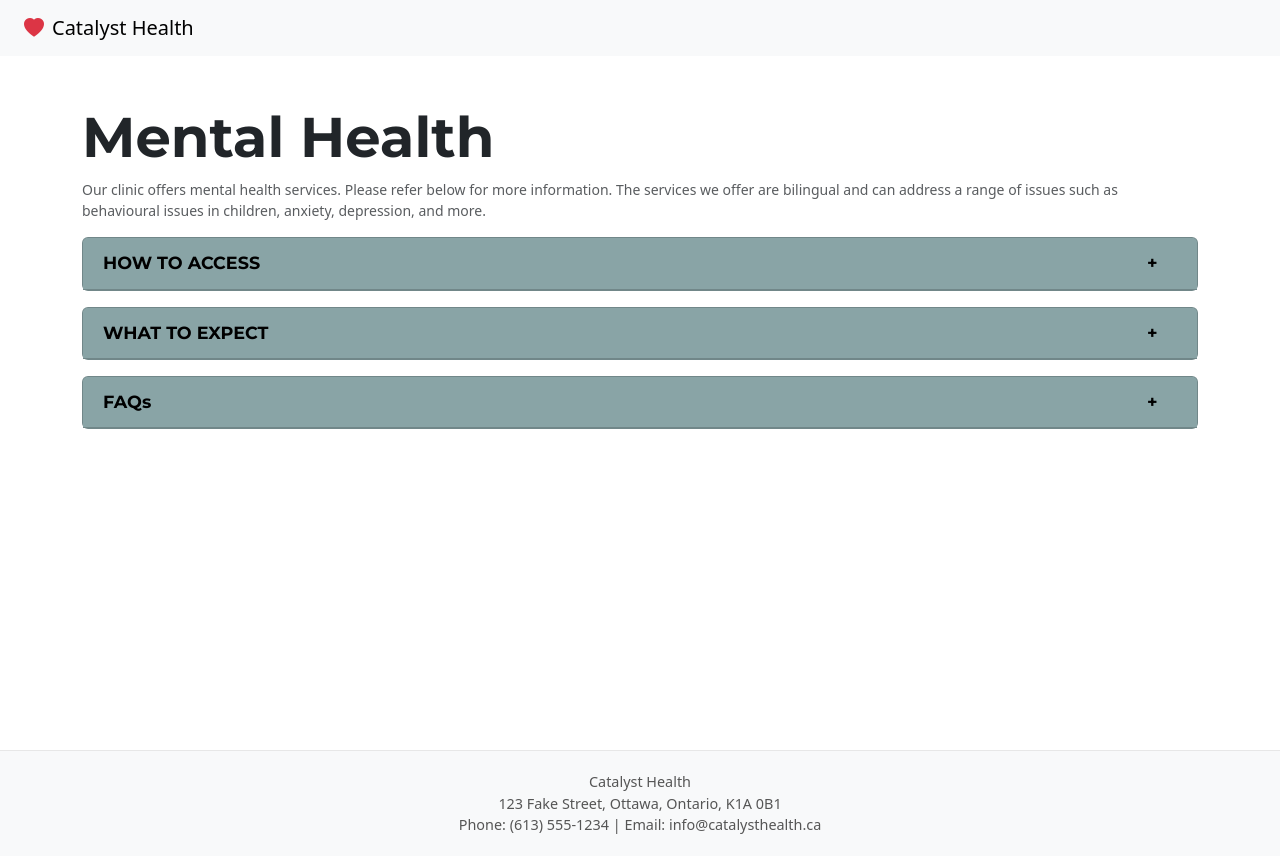
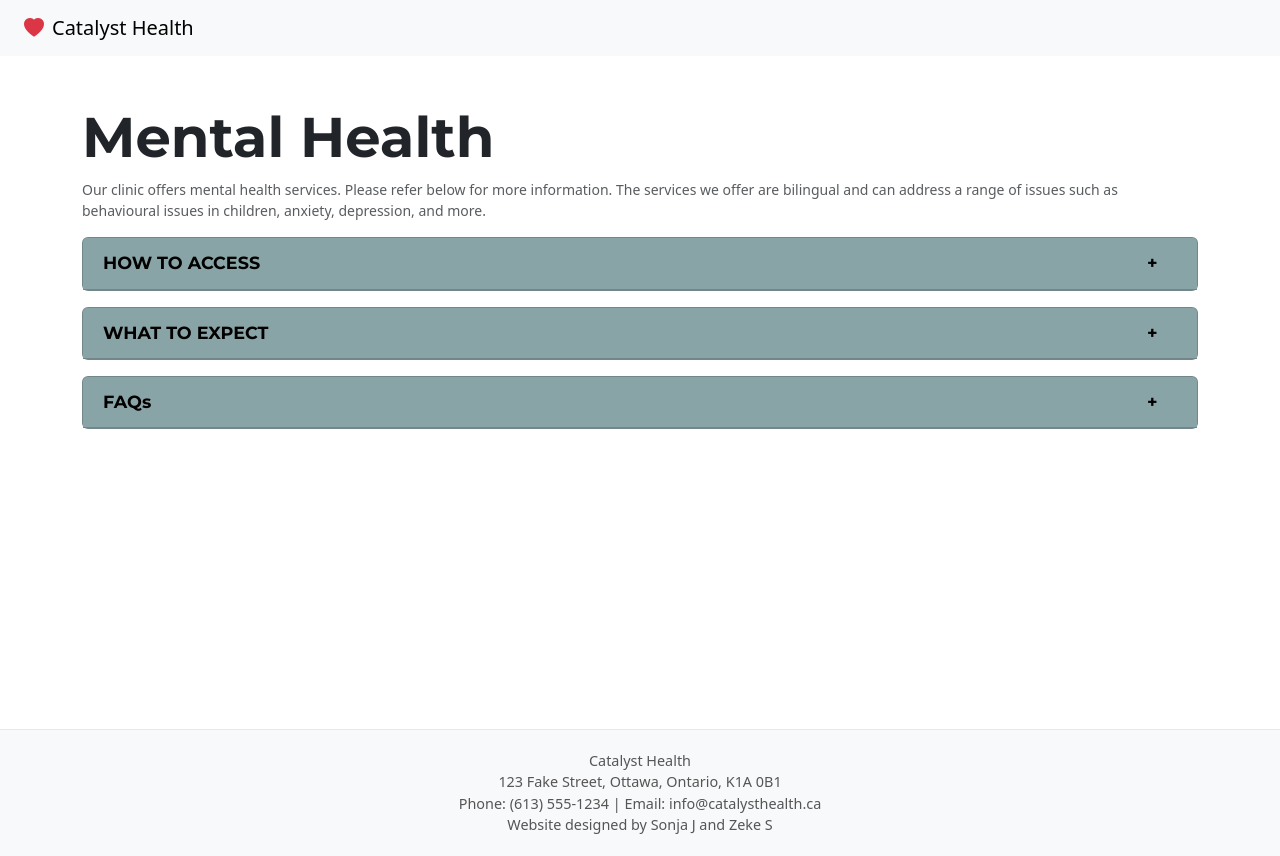
Before and after one commit to sonja-jovic/doctors-site.github.io, a React (Create React App) app: page /doctors-site.github.io/mental-health in a window 1280 px wide. Built offline with nearby package versions, Linux system fonts and the light colour scheme.

Commit message:
small addition

```diff
--- a/src/App.js
+++ b/src/App.js
@@ -36,6 +36,7 @@ function Footer() {
         <div>Catalyst Health</div>
         <div>123 Fake Street, Ottawa, Ontario, K1A 0B1</div>
         <div>Phone: (613) 555-1234 | Email: info@catalysthealth.ca</div>
+        <div>Website designed by Sonja J and Zeke S</div>
       </Container>
     </footer>
   );
```
